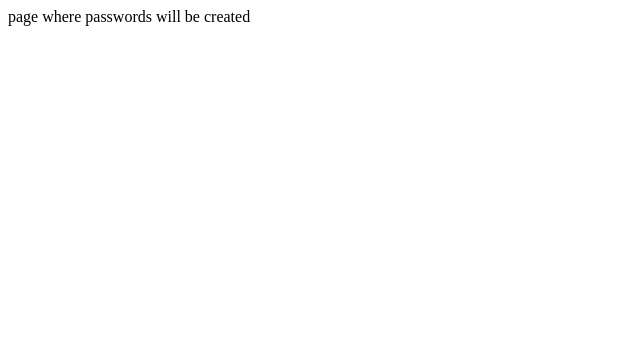
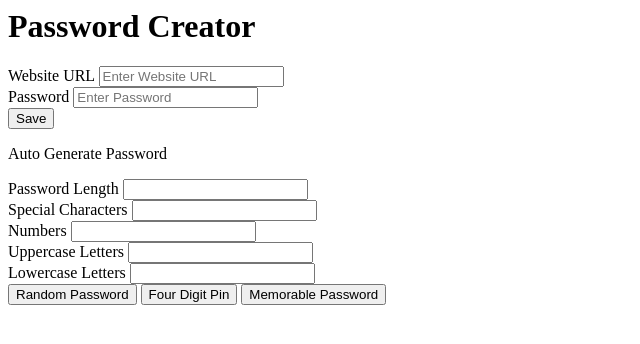
Before and after one commit to Tochi-Onwuasoanya/Seo-Project2, a plain HTML site: page passwordCreator.html in a window 1280 px wide. Shown: the whole page, without its empty margins (0-640 px from the left). Drawn offline with Linux system fonts and the light colour scheme.

Commit message:
Update to passwordCreator.html. Completed the form.

```diff
--- a/passwordCreator.html
+++ b/passwordCreator.html
@@ -5,7 +5,44 @@
 </head>
 
 <body>
-<p>page where passwords will be created</p>
+<h1>Password Creator</h1>
+<form>
+    <div class="form-group">
+        <label for="InputWebsite">Website URL</label>
+        <input type="url" class="form-control" id="InputWebsite" placeholder="Enter Website URL">
+    </div>
+    <div class="form-group">
+        <label for="InputPassword">Password</label>
+        <input type="password" class="form-control" id="InputPassword" placeholder="Enter Password">
+    </div>
+    <button>Save</button>
+    <p>Auto Generate Password</p>
+    <div class="form-group">
+        <label for="InputLength">Password Length</label>
+        <input type="number" class="form-control" id="InputWebsite"
+    </div>
+    <div class="form-group">
+        <label for="InputSpecial">Special Characters</label>
+        <input type="number" class="form-control" id="InputSpecial">
+    </div>
+    <div class="form-group">
+        <label for="InputNumber">Numbers</label>
+        <input type="number" class="form-control" id="InputNumber">
+    </div>
+    <div class="form-group">
+        <label for="InputUppercase">Uppercase Letters</label>
+        <input type="number" class="form-control" id="InputUppercase">
+    </div>
+    <div class="form-group">
+        <label for="InputLowercase">Lowercase Letters</label>
+        <input type="number" class="form-control" id="InputLowercase">
+    </div>
+    <div class="Auto-Gen-Buttons">
+        <button>Random Password</button>
+        <button>Four Digit Pin</button>
+        <button>Memorable Password</button>
+    </div>
+</form>
 </body>
 
 </html>
```
